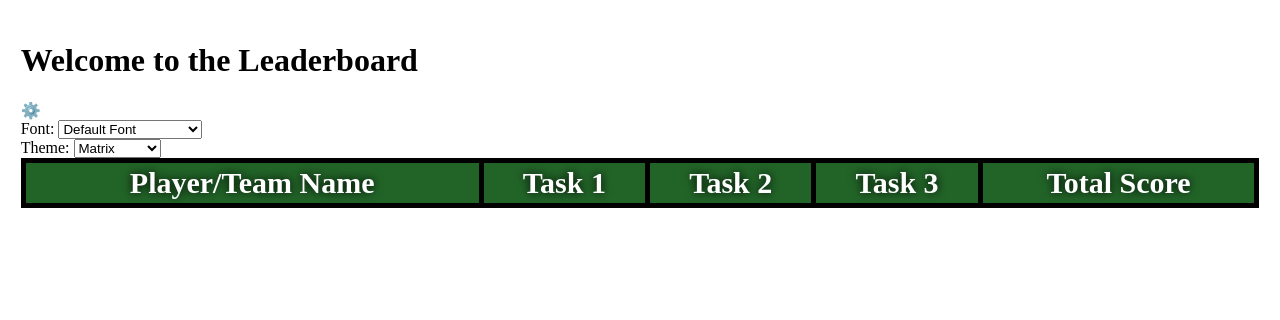
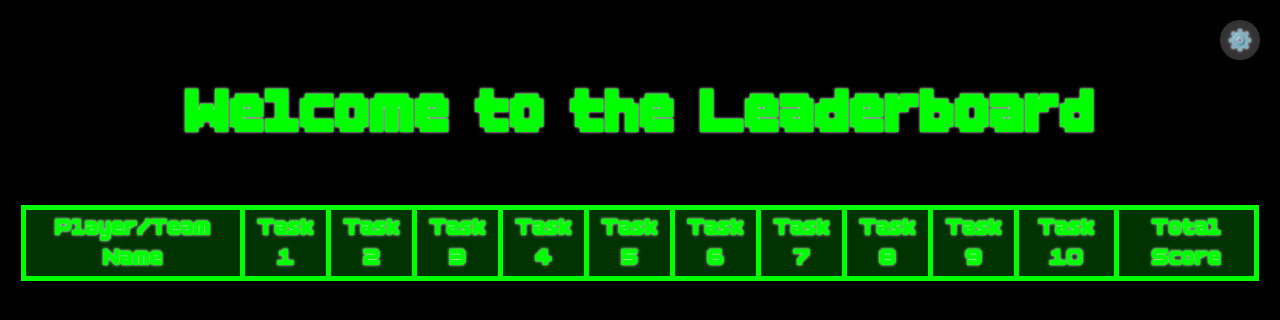
Before and after one commit to eternity336/Leaderboard, a Flask app: page / in a window 1280 px wide. Shown: the top 320 px of the page. Run offline with Flask 3, Linux system fonts and the light colour scheme; lists and menus that the app fills with data are empty.

Commit message:
Fixed the themes

```diff
--- a/config.yaml
+++ b/config.yaml
@@ -6,3 +6,17 @@ leaderboard:
       weight: 30
     - name: Task 3
       weight: 50
+    - name: Task 4
+      weight: 50
+    - name: Task 5
+      weight: 50
+    - name: Task 6
+      weight: 50
+    - name: Task 7
+      weight: 50
+    - name: Task 8
+      weight: 50
+    - name: Task 9
+      weight: 50
+    - name: Task 10
+      weight: 50
--- a/static/styles/styles.css
+++ b/static/styles/styles.css
@@ -2,61 +2,3 @@
   font-family: cyberpunk;
   src: url(fonts/BoldPixels1.4.ttf);
 }
-  font-family: cyberpunk;
-  font-size: 40px;
-  background-color: #000000;
-  text-shadow: 0px 0px 10px #727272;
-  color: #40ff00;
-}
-.center{
-  text-align: center;
-}
-.title{
-  display: block;
-  font-size: 40px;
-  font-style: bold;
-  text-shadow: 0px 0px 10px #000000;
-  color: #40ff00;
-  padding: 5px;
-  background-color: #073d04;
-}
-.server_body {
-  display: grid;
-  grid-template-columns: auto;
-  grid-gap: 1%;
-}
-.padding {
-  width: 98%;
-  padding: 1%;
-}
-table.showplayerstable {
-  border: 1px solid #073d04;
-  background-color: #336f30;
-  width: 100%;
-  text-align: center;
-  border-collapse: collapse;
-}
-table.showplayerstable td, table.showplayerstable th {
-  border: 5px solid #000000;
-  padding: 3px 2px;
-}
-table.showplayerstable tbody td {
-  font-size: 30px;
-  font-weight: bold;
-  text-shadow: 0px 0px 10px #000000;
-  color: #40ff00;
-}
-table.showplayerstable tr:nth-child(even) {
-  background: #219c2d;
-}
-table.showplayerstable thead {
-  background: #226428;
-  border-bottom: 0px solid #444444;
-}
-table.showplayerstable thead th {
-  font-size: 30px;
-  font-weight: bold;
-  text-shadow: 0px 0px 10px #000000;
-  color: #FFFFFF;
-  text-align: center;
-} */
--- a/static/styles/themes/matrix.css
+++ b/static/styles/themes/matrix.css
@@ -1,3 +1,157 @@
+/* Matrix Theme */
+html {
+  font-family: cyberpunk;
+  font-size: 40px;
+  background-color: #000000;
+  text-shadow: 0px 0px 10px #ffffff;
+  color: #00ffff;
+}
+
+.center{
+  text-align: center;
+}
+
+.title{
+  display: block;
+  font-size: 40px;
+  font-style: bold;
+  text-shadow: 0px 0px 10px #ffffff;
+  color: #00ffff;
+  padding: 5px;
+  background-color: #003333;
+}
+
+.server_body {
+  display: grid;
+  grid-template-columns: auto;
+  grid-gap: 1%;
+}
+
+.padding {
+  width: 98%;
+  padding: 1%;
+}
+
+table.showplayerstable {
+  border: 1px solid #003333;
+  background-color: #002222;
+  width: 100%;
+  text-align: center;
+  border-collapse: collapse;
+}
+
+table.showplayerstable td, table.showplayerstable th {
+  border: 5px solid #00ffff;
+  padding: 3px 2px;
+}
+
+table.showplayerstable tbody td {
+  font-size: 30px;
+  font-weight: bold;
+  text-shadow: 0px 0px 10px #ffffff;
+  color: #00ffff;
+}
+
+table.showplayerstable tr:nth-child(even) {
+  background: #003333;
+}
+
+table.showplayerstable thead {
+  background: #003333;
+  border-bottom: 0px solid #444444;
+}
+
+table.showplayerstable thead th {
+  font-size: 30px;
+  font-weight: bold;
+  text-shadow: 0px 0px 10px #ffffff;
+  color: #00ffff;
+  text-align: center;
+}
+
+/* Sidebar styles */
+.sidebar-container {
+  position: fixed;
+  top: 20px;
+  right: 20px;
+  z-index: 1000;
+  display: flex;
+  flex-direction: column;
+  align-items: flex-end;
+}
+
+.font-toggle {
+  width: 40px;
+  height: 40px;
+  border-radius: 50%;
+  display: flex;
+  align-items: center;
+  justify-content: center;
+  cursor: pointer;
+  font-size: 20px;
+  box-shadow: 0 2px 5px rgba(0,0,0,0.2);
+  transition: all 0.3s ease;
+  margin-bottom: 15px;
+  background-color: #333;
+  color: white;
+}
+
+.font-toggle:hover {
+  background-color: #b0b8b1;
+  transform: scale(1.1);
+}
+
+.sidebar-dropdowns {
+  display: flex;
+  flex-direction: column;
+  align-items: flex-end;
+}
+
+.font-dropdown,
+.theme-dropdown {
+  background-color: #333;
+  padding: 10px;
+  border-radius: 5px;
+  box-shadow: 0 2px 10px rgba(0,0,0,0.3);
+  opacity: 0;
+  visibility: hidden;
+  transform: translateY(-10px);
+  transition: all 0.3s ease;
+  width: 200px;
+  margin-bottom: 10px;
+  z-index: 1001;
+  display: block;
+}
+
+.theme-dropdown {
+  margin-bottom: 0;
+}
+
+.sidebar-container:hover .font-dropdown,
+.sidebar-container:hover .theme-dropdown {
+  opacity: 1;
+  visibility: visible;
+  transform: translateY(0);
+}
+
+.font-dropdown label,
+.theme-dropdown label {
+  color: white;
+  font-weight: bold;
+  margin-right: 10px;
+  display: block;
+  margin-bottom: 5px;
+}
+
+.font-dropdown select,
+.theme-dropdown select {
+  width: 100%;
+  padding: 8px;
+  border-radius: 4px;
+  border: 1px solid #ccc;
+  font-size: 14px;
+  background-color: white;
+}
 /* Matrix Theme */
 .matrix-theme {
   background-color: #000000;
--- a/templates/home.html
+++ b/templates/home.html
@@ -5,6 +5,7 @@
     <meta name="viewport" content="width=device-width, initial-scale=1.0">
     <title>Leaderboard</title>
     <link rel="stylesheet" type="text/css" href="{{url_for('static', filename='styles/styles.css')}}"/>
+    <link rel="stylesheet" type="text/css" href="{{url_for('static', filename='styles/themes/matrix.css')}}"/>
     <link rel="icon" type="image/icon" href="{{url_for('static',filename='images/leaderboardicon.png')}}"/>
 </head>
 <body class="matrix-theme">
```
